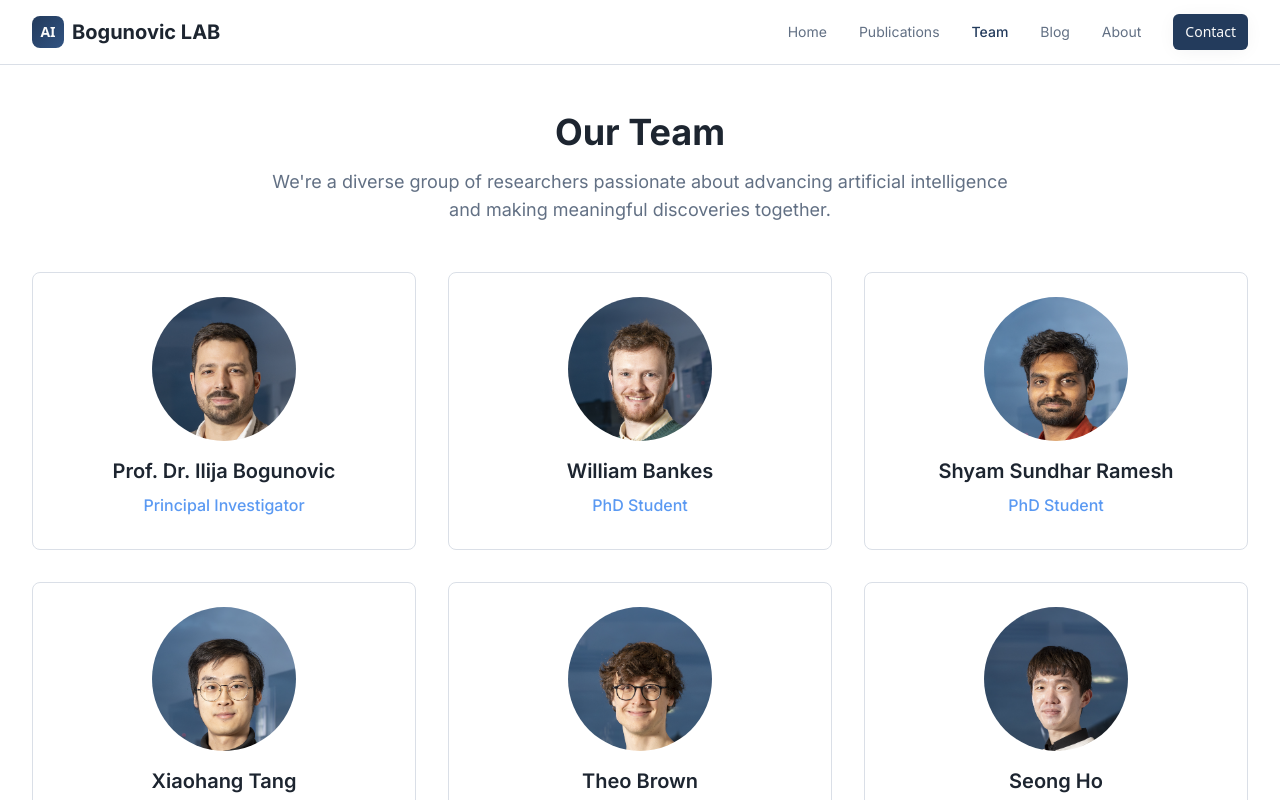
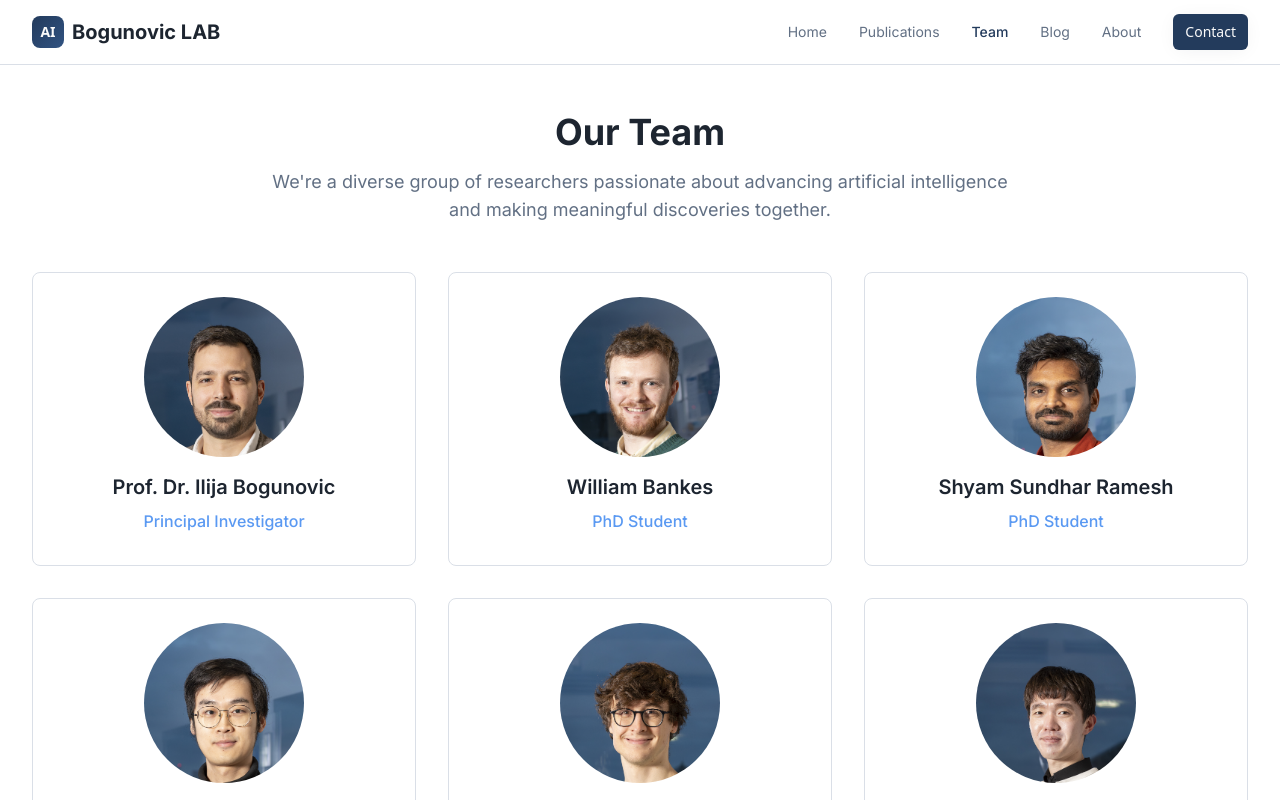
Before and after one commit to ilijabogunovic/rhine-ai, a React (Vite) app: page /team in a window 1280 px wide. Shown: the top 800 px of the page. Built offline with nearby package versions, Linux system fonts and the light colour scheme.

Commit message:
Adjust circle size
Adjusted the size of the profile photo circles to w-36 h-36.

```diff
--- a/src/pages/Team.tsx
+++ b/src/pages/Team.tsx
@@ -108,7 +108,7 @@ const Team = () => {
                       <img
                         src={member.image}
                         alt={member.name}
-                        className="w-36 h-36 rounded-full mx-auto object-cover object-top"
+                        className="w-40 h-40 rounded-full mx-auto object-cover object-top"
                       />
                     ) : (
                       <div className="text-6xl">{member.image}</div>
```
